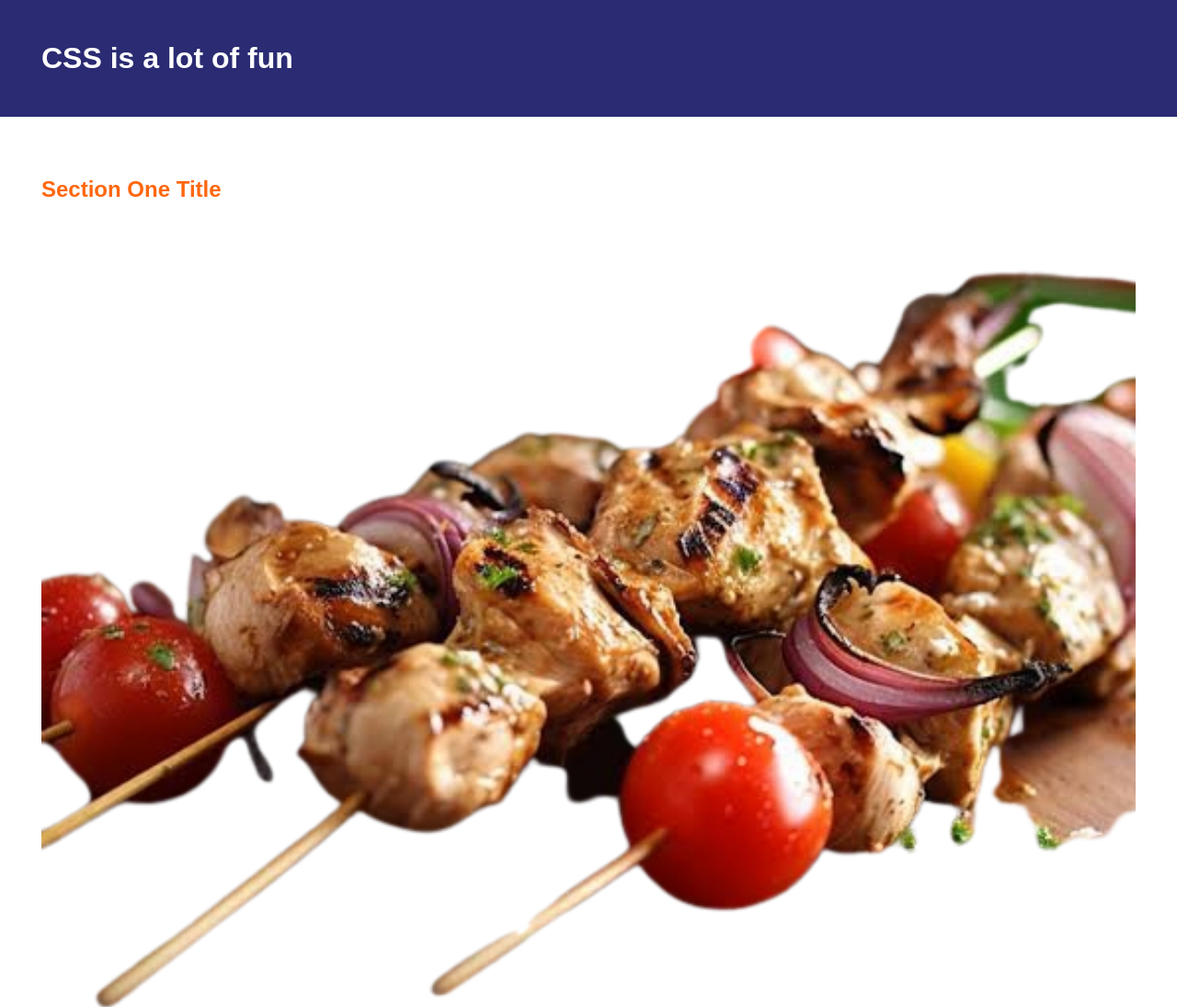
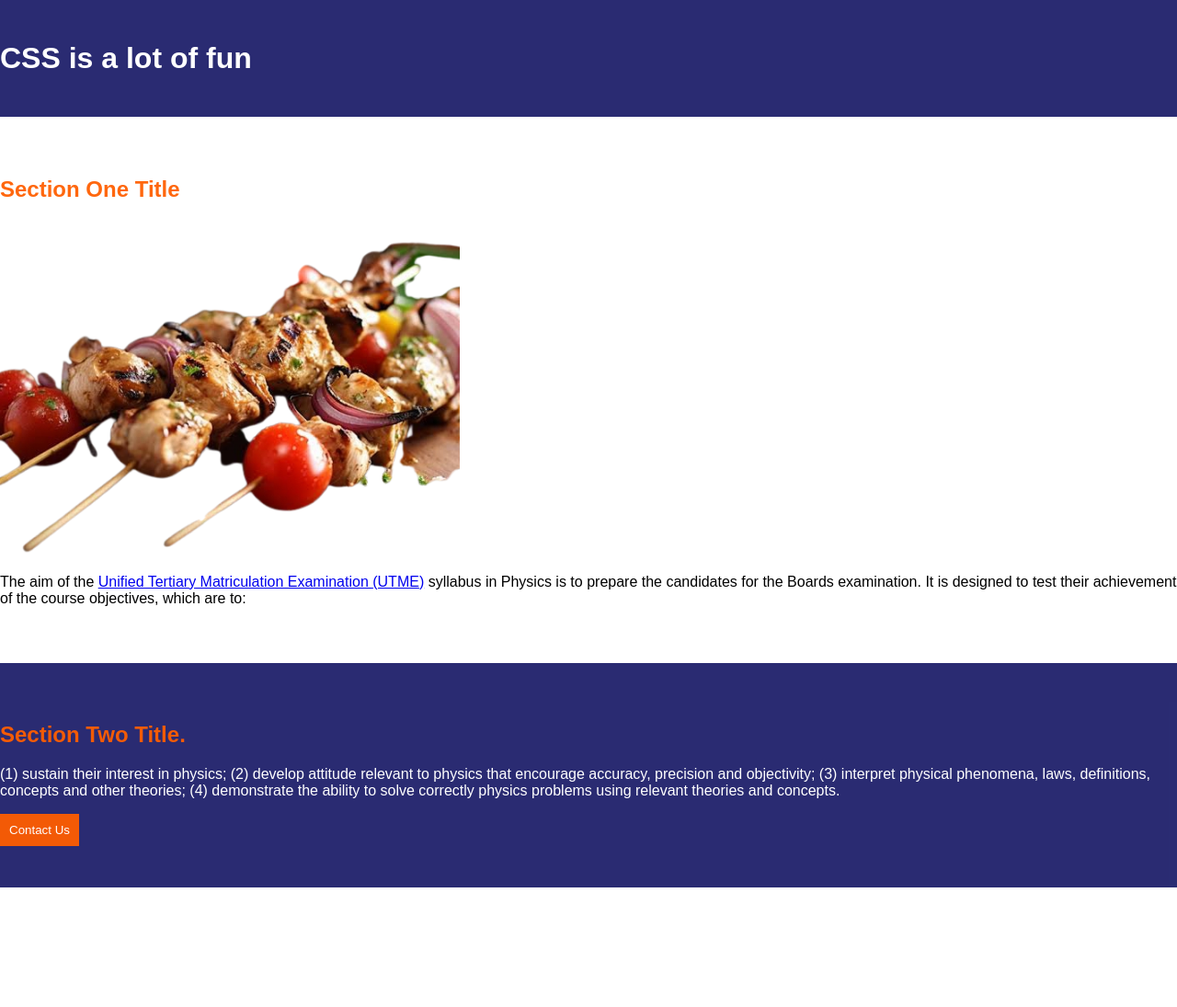
Before and after one commit to dcodeprodigy/CSSPractice, a plain HTML site: page index.html in a window 1280 px wide. Shown: the top 1095 px of the page at 92% size. After the commit the page ends 965 px from the top, so only its background shows below. Drawn offline with Linux system fonts and the light colour scheme.

Commit message:
Update index.html

```diff
--- a/index.html
+++ b/index.html
@@ -13,7 +13,7 @@
         header{
             background-color: rgba(18, 20, 99, 0.897);
             color: white;
-            padding: 45px 45px;;
+            padding: 45px 0;;
         }
         h1{
             margin: 0;
@@ -23,8 +23,7 @@
             color: rgba(255, 94, 0, 0.945);
         }
         section{
-
-            padding: 45px 45px;;
+            padding: 45px 0;
         }
         .section-2{
             background-color: rgba(18, 20, 99, 0.897);
@@ -43,9 +42,11 @@
 
         }
         img{
-            width: 100%;
+            max-width: 500px;
         }
-
+        p{
+            line-spacing:5px;
+        }
     </style>
 </head>
 <body>
```
